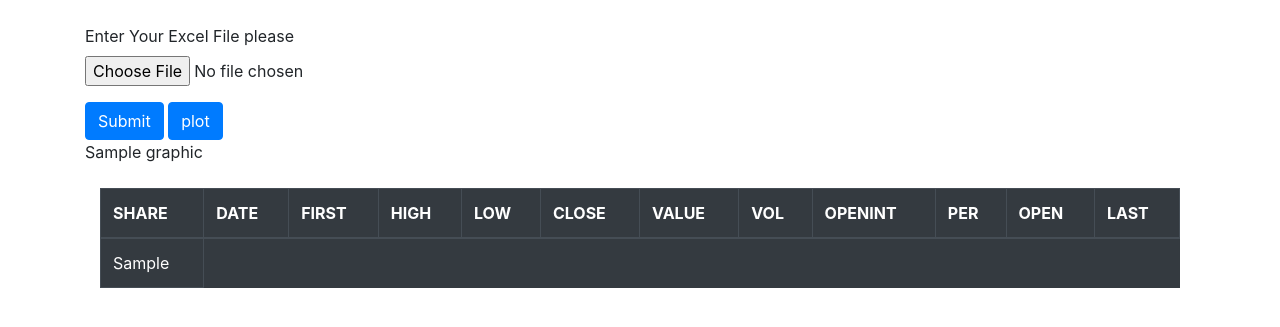
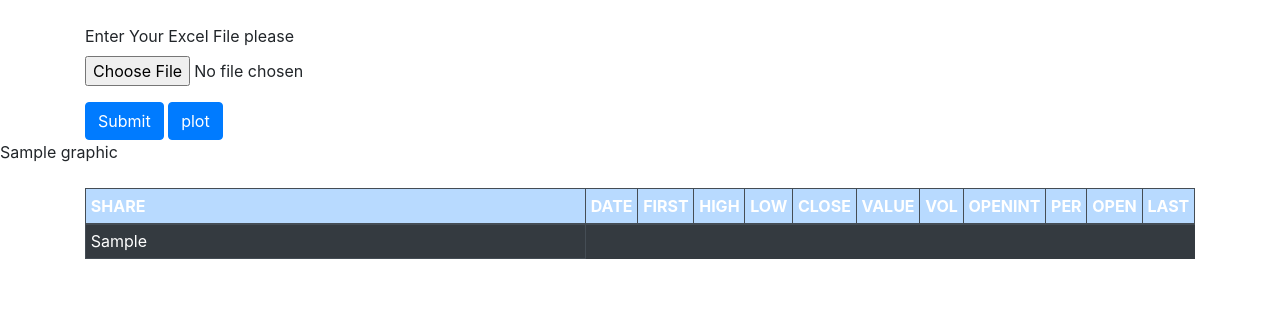
Before and after one commit to ANejadkoorki/FintechApp, a Django app: template fintask/financial_data_analysing/templates/financial_data_analysing/base_page.html in a window 1280 px wide. Shown: the top 327 px of the page. Run offline with Django 3.2, Linux system fonts and the light colour scheme; the template is opened without the code that fills it: most values are stand-ins (such as "Sample title", 1, 10 or a date in 2020); some libraries are stand-ins or nearby versions.

Commit message:
some changes in data_table.

```diff
--- a/fintask/financial_data_analysing/templates/financial_data_analysing/base_page.html
+++ b/fintask/financial_data_analysing/templates/financial_data_analysing/base_page.html
@@ -26,35 +26,35 @@
         <button type="submit" class="btn btn-primary">Submit</button>
         <input type="submit" class="btn btn-primary" value="plot" name="plot"/>
     </form>
+</div>
 
 {% if graphic %}
     {{ graphic }}
 {% endif %}
 {% if rows %}
     <div class="container">
-        <table class="table table-dark table-bordered mt-4">
+        <table class="table table-dark table-bordered mt-4 mr-4 table-sm">
             <thead>
-            <tr>
-                <th scope="col">SHARE</th>
-                <th scope="col">DATE</th>
-                <th scope="col">FIRST</th>
-                <th scope="col">HIGH</th>
-                <th scope="col">LOW</th>
-                <th scope="col">CLOSE</th>
-                <th scope="col">VALUE</th>
-                <th scope="col">VOL</th>
-                <th scope="col">OPENINT</th>
-                <th scope="col">PER</th>
-                <th scope="col">OPEN</th>
-                <th scope="col">LAST</th>
-
+            <tr class="table-primary">
+                <th scope="col" class="col-md">SHARE</th>
+                <th scope="col" class="col-md">DATE</th>
+                <th scope="col" class="col-md">FIRST</th>
+                <th scope="col" class="col-md">HIGH</th>
+                <th scope="col" class="col-md">LOW</th>
+                <th scope="col" class="col-md">CLOSE</th>
+                <th scope="col" class="col-md">VALUE</th>
+                <th scope="col" class="col-md">VOL</th>
+                <th scope="col" class="col-md">OPENINT</th>
+                <th scope="col" class="col-md">PER</th>
+                <th scope="col" class="col-md">OPEN</th>
+                <th scope="col" class="col-md">LAST</th>
             </tr>
             </thead>
             <tbody>
             {% for row in rows %}
                 <tr>
                     {% for item_of_row in row %}
-                        <td>{{ item_of_row }}</td>
+                        <td scope="col">{{ item_of_row }}</td>
                     {% endfor %}
                 </tr>
                 </tbody>
@@ -64,7 +64,7 @@
 {% endif %}
 
 
-</div>
+
 
 {# JQuery and bootstrap js scripts #}
 <script src="{% static 'js/jquery-3.6.0.min.js' %}"></script>
--- a/fintask/fintask/settings.py
+++ b/fintask/fintask/settings.py
@@ -114,6 +114,8 @@ USE_L10N = True
 
 USE_TZ = True
 
+USE_THOUSAND_SEPARATOR = True
+NUMBER_GROUPING = 3
 
 MEDIA_URL = '/files/'
 MEDIA_ROOt = BASE_DIR / 'excell_files'
@@ -125,7 +127,6 @@ STATIC_ROOT = BASE_DIR / 'static'
 # Static files (CSS, JavaScript, Images)
 # https://docs.djangoproject.com/en/3.2/howto/static-files/
 
-STATIC_URL = '/static/'
 
 # Default primary key field type
 # https://docs.djangoproject.com/en/3.2/ref/settings/#default-auto-field
```
Also changed, not shown: fintask/financial_data_analysing/data_processing.py (+15 -7 lines), fintask/financial_data_analysing/views.py (+0 -8 lines).
